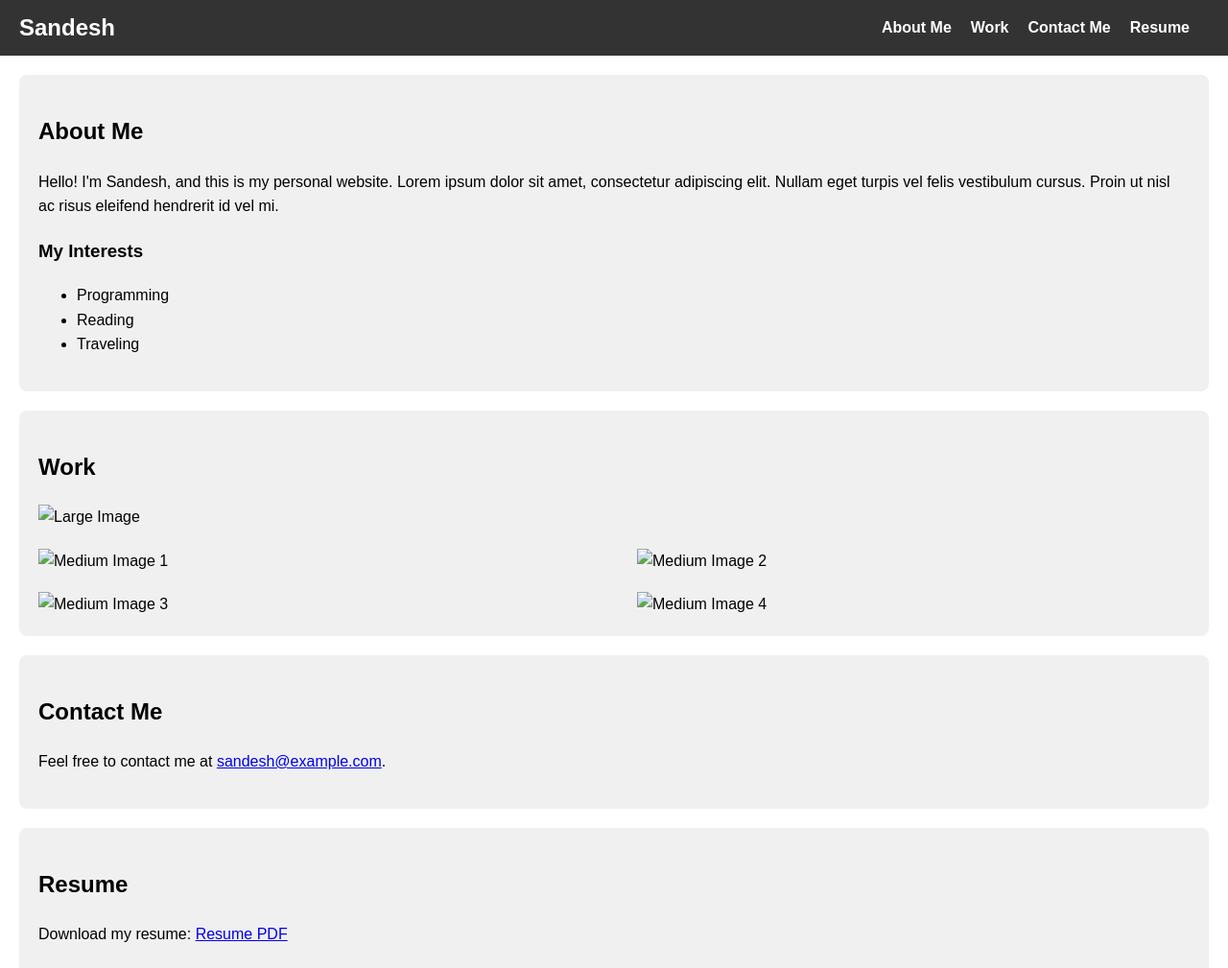
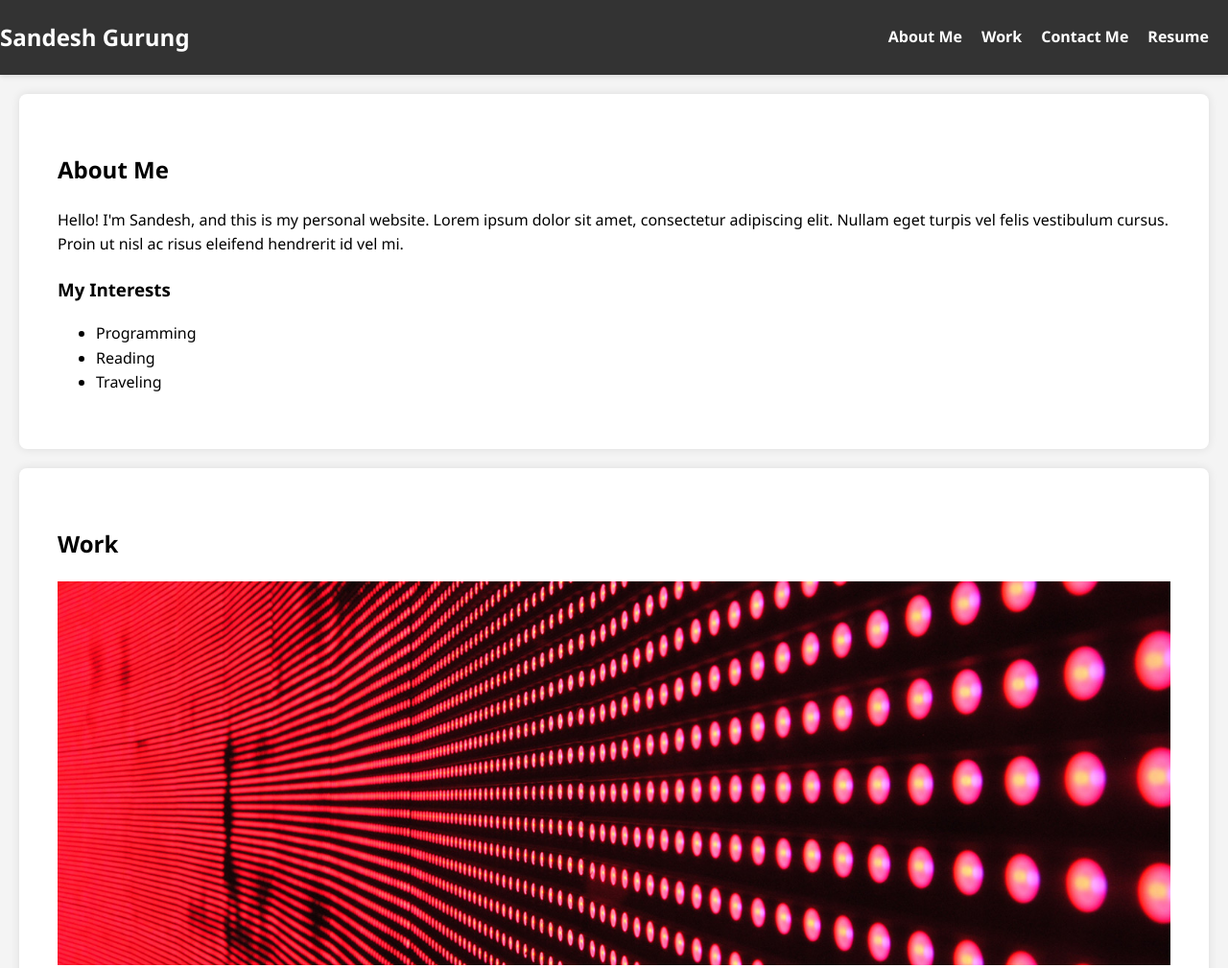
Before and after one commit to Sandesh2034/Sandesh-Web-Portfolio-, a plain HTML site: page starter/index.html in a window 1280 px wide. Shown: the top 1009 px of the page at 96% size. Drawn offline with Linux system fonts and the light colour scheme; files that its build step writes are made by us from their sources.

Commit message:
added images

```diff
--- a/starter/css/style.css
+++ /dev/null
@@ -1,58 +0,0 @@
-/* styles.css */
-
-body {
-  font-family: Arial, sans-serif;
-  line-height: 1.6;
-  margin: 0;
-  padding: 0;
-}
-
-header {
-  background-color: #333;
-  color: #fff;
-  padding: 10px 20px;
-}
-
-nav {
-  display: flex;
-  justify-content: space-between;
-  align-items: center;
-}
-
-.logo h1 {
-  margin: 0;
-}
-
-.navigation ul {
-  list-style: none;
-  margin: 0;
-  padding: 0;
-  display: flex;
-}
-
-.navigation li {
-  margin-right: 20px;
-}
-
-.navigation a {
-  text-decoration: none;
-  color: #fff;
-  font-weight: bold;
-}
-
-section {
-  padding: 20px;
-  margin: 20px;
-  background-color: #f0f0f0;
-  border-radius: 8px;
-}
-
-#work-section img {
-  transition: transform 0.3s ease-in-out;
-}
-
-#work-section img:hover {
-  transform: scale(1.1);
-}
-
-/* Add more styling as needed */
--- /dev/null
+++ b/starter/css/styles.css
@@ -0,0 +1,72 @@
+body {
+    font-family: 'Segoe UI', Tahoma, Geneva, Verdana, sans-serif;
+    line-height: 1.6;
+    margin: 0;
+    padding: 0;
+    background-color: #f4f4f4; /* Light grey background */
+  }
+
+  header {
+    background-color: #333;
+    color: #fff;
+    padding: 20px 0;
+    box-shadow: 0px 2px 5px rgba(0, 0, 0, 0.1);
+  }
+
+  nav {
+    display: flex;
+    justify-content: space-between;
+    align-items: center;
+  }
+
+  .logo h1 {
+    margin: 0;
+    font-size: 24px;
+  }
+
+  .navigation ul {
+    list-style: none;
+    margin: 0;
+    padding: 0;
+    display: flex;
+  }
+
+  .navigation li {
+    margin-right: 20px;
+  }
+
+  .navigation a {
+    text-decoration: none;
+    color: #fff;
+    font-weight: bold;
+    font-size: 16px;
+    transition: color 0.3s ease-in-out;
+  }
+
+  .navigation a:hover {
+    color: #ddd;
+  }
+
+  section {
+    padding: 40px;
+    margin: 20px;
+    background-color: #fff;
+    border-radius: 8px;
+    box-shadow: 0px 0px 10px rgba(0, 0, 0, 0.1);
+  }
+
+  .work-images {
+    display: flex;
+    justify-content: space-between;
+    margin-top: 20px;
+  }
+
+  .work-image {
+    width: 48%;
+    object-fit: cover;
+    transition: transform 0.3s ease-in-out;
+  }
+
+  .work-image:hover {
+    transform: scale(1.1);
+  }
--- a/starter/index.html
+++ b/starter/index.html
@@ -3,15 +3,14 @@
 <head>
     <meta charset="UTF-8">
     <meta name="viewport" content="width=device-width, initial-scale=1.0">
-    <meta http-equiv="X-UA-Compatible" content="ie=edge">
-    <title>Sandesh's Portfolio</title>
-    <link rel="stylesheet" href="./starter/css/style.css" />
+    <title>About Sandesh </title>
+    <link rel="stylesheet" href="./css/styles.css" />
 <body>
 
     <header>
         <nav>
             <div class="logo">
-                <h1>Sandesh</h1>
+                <h1>Sandesh Gurung</h1>
             </div>
             <div class="navigation">
                 <ul>
@@ -44,18 +43,18 @@
         <h2>Work</h2>
 
         <!-- Large image at the top -->
-        <img src="large-image.jpg" alt="Large Image" style="width: 100%; max-height: 400px; object-fit: cover;">
+        <img src="images/02-portfolio-1.jpg" alt="Large Image" style="width: 100%; max-height: 400px; object-fit: cover;">
 
         <!-- Two medium-sized images in the middle -->
         <div style="display: flex; justify-content: space-between; margin-top: 20px;">
-            <img src="medium-image1.jpg" alt="Medium Image 1" style="width: 48%; object-fit: cover;">
-            <img src="medium-image2.jpg" alt="Medium Image 2" style="width: 48%; object-fit: cover;">
+            <img src="images/02-portfolio-2.jpg" alt="Medium Image 1" style="width: 48%; object-fit: cover;">
+            <img src="images/02-portfolio-3.jpg" alt="Medium Image 2" style="width: 48%; object-fit: cover;">
         </div>
 
         <!-- Two medium-sized images at the bottom -->
         <div style="display: flex; justify-content: space-between; margin-top: 20px;">
-            <img src="medium-image3.jpg" alt="Medium Image 3" style="width: 48%; object-fit: cover;">
-            <img src="medium-image4.jpg" alt="Medium Image 4" style="width: 48%; object-fit: cover;">
+            <img src="images/02-portfolio-4.jpg" alt="Medium Image 3" style="width: 48%; object-fit: cover;">
+            <img src="images/02-run-buddy.jpg" alt="Medium Image 4" style="width: 48%; object-fit: cover;">
         </div>
     </section>
 
```
Also changed, not shown: 3 other files.
